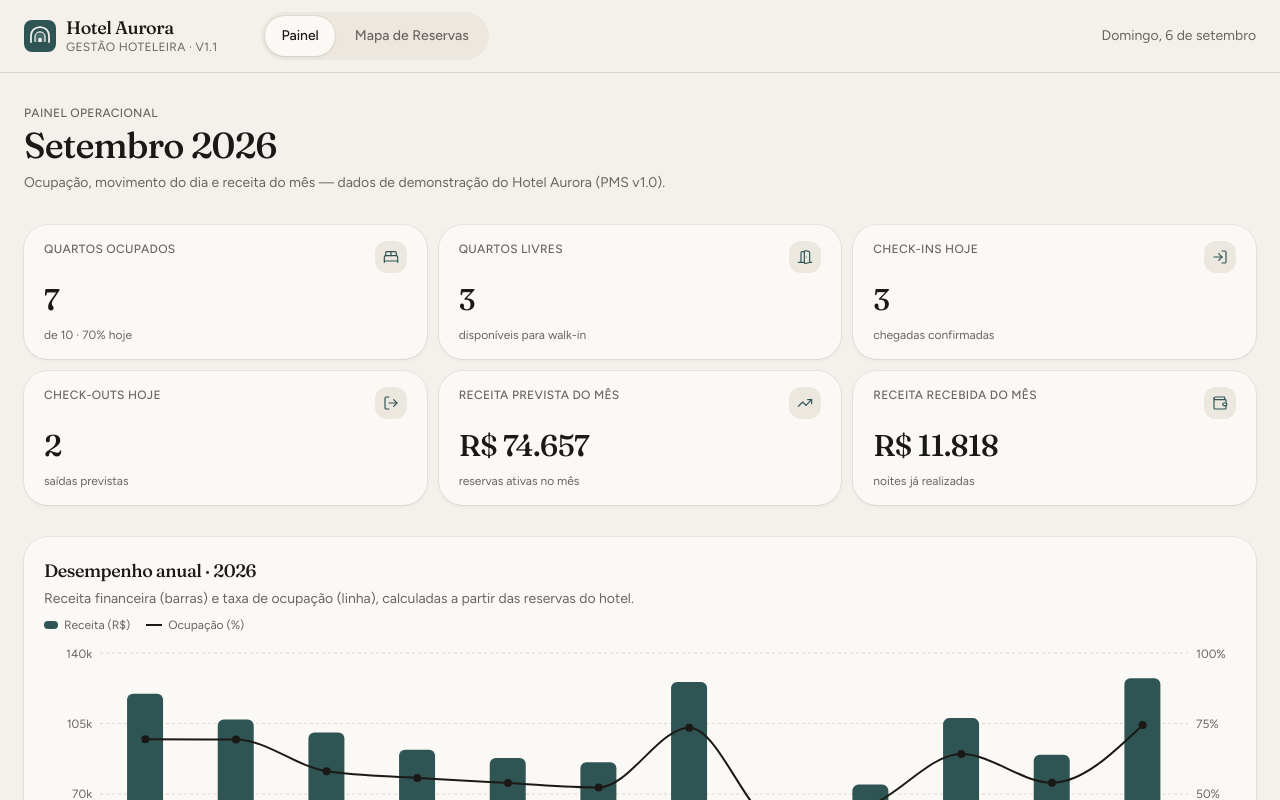
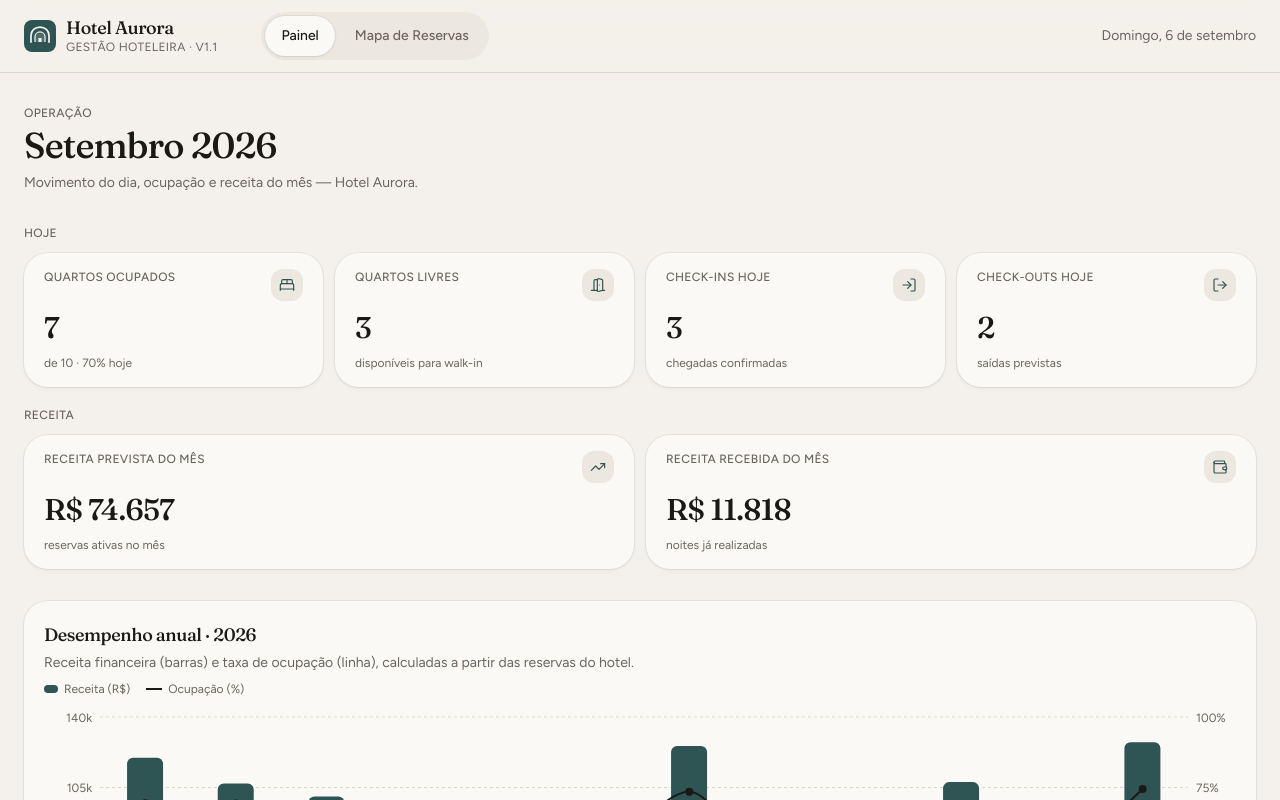
Before and after one commit to Rafaelmxz/pms-hotel, a React (Vite) app: page / in a window 1280 px wide. Shown: the top 800 px of the page. Built offline with nearby package versions, Linux system fonts and the light colour scheme.

Commit message:
v1.2.0: Painel alinhado ao Mapa — grupos Hoje e Receita (Fase 3)

```diff
--- a/src/features/dashboard/DashboardPage.tsx
+++ b/src/features/dashboard/DashboardPage.tsx
@@ -6,19 +6,19 @@ import { KpiCards } from "./KpiCards";
 
 export function DashboardPage() {
   const monthLabel = format(TODAY, "MMMM yyyy", { locale: ptBR });
+  const title = monthLabel.charAt(0).toUpperCase() + monthLabel.slice(1);
 
   return (
     <div className="flex flex-col gap-6 sm:gap-8">
       <div>
         <p className="text-xs font-medium tracking-wide text-muted-foreground uppercase">
-          Painel operacional
+          Operação
         </p>
-        <h1 className="font-display mt-1 text-3xl font-medium tracking-tight capitalize sm:text-4xl">
-          {monthLabel}
+        <h1 className="font-display mt-1 text-3xl font-medium tracking-tight sm:text-4xl">
+          {title}
         </h1>
         <p className="mt-2 max-w-2xl text-sm text-muted-foreground">
-          Ocupação, movimento do dia e receita do mês — dados de demonstração do Hotel Aurora
-          (PMS v1.0).
+          Movimento do dia, ocupação e receita do mês — Hotel Aurora.
         </p>
       </div>
       <KpiCards />
--- a/src/features/dashboard/KpiCards.tsx
+++ b/src/features/dashboard/KpiCards.tsx
@@ -9,7 +9,7 @@ import {
 import { Card, CardContent } from "@/components/ui/card";
 import { dashboardStats, formatCurrency } from "@/mocks/hotelData";
 
-const CARDS = [
+const MOVEMENT = [
   {
     key: "occupied",
     label: "Quartos ocupados",
@@ -38,6 +38,9 @@ const CARDS = [
     hint: "saídas previstas",
     icon: LogOut,
   },
+] as const;
+
+const REVENUE = [
   {
     key: "forecast",
     label: "Receita prevista do mês",
@@ -54,30 +57,60 @@ const CARDS = [
   },
 ] as const;
 
-export function KpiCards() {
+function StatCard({
+  label,
+  value,
+  hint,
+  icon: Icon,
+}: {
+  label: string;
+  value: string;
+  hint: string;
+  icon: typeof BedDouble;
+}) {
   return (
-    <section aria-label="Indicadores do dia" className="grid grid-cols-2 gap-3 lg:grid-cols-3">
-      {CARDS.map((card) => {
-        const Icon = card.icon;
-        return (
-          <Card key={card.key} className="gap-3 py-4">
+    <Card className="gap-3 py-4">
       <CardContent className="flex flex-col gap-3">
         <div className="flex items-start justify-between gap-2">
           <p className="text-xs font-medium tracking-wide text-muted-foreground uppercase">
-                  {card.label}
+            {label}
           </p>
-                <span className="flex size-8 items-center justify-center rounded-md bg-secondary text-primary">
+          <span className="flex size-8 shrink-0 items-center justify-center rounded-md bg-secondary text-primary">
             <Icon className="size-4" strokeWidth={1.75} />
           </span>
         </div>
         <p className="font-display text-2xl leading-none font-medium tracking-tight tabular-nums sm:text-3xl">
-                {card.value}
+          {value}
         </p>
-              <p className="text-xs text-muted-foreground">{card.hint}</p>
+        <p className="text-xs text-muted-foreground">{hint}</p>
       </CardContent>
     </Card>
   );
-      })}
+}
+
+export function KpiCards() {
+  return (
+    <div className="flex flex-col gap-5">
+      <section aria-label="Movimento do dia">
+        <p className="mb-3 text-xs font-medium tracking-wide text-muted-foreground uppercase">
+          Hoje
+        </p>
+        <div className="grid grid-cols-2 gap-3 lg:grid-cols-4">
+          {MOVEMENT.map((card) => (
+            <StatCard key={card.key} {...card} />
+          ))}
+        </div>
       </section>
+      <section aria-label="Receita do mês">
+        <p className="mb-3 text-xs font-medium tracking-wide text-muted-foreground uppercase">
+          Receita
+        </p>
+        <div className="grid grid-cols-1 gap-3 sm:grid-cols-2">
+          {REVENUE.map((card) => (
+            <StatCard key={card.key} {...card} />
+          ))}
+        </div>
+      </section>
+    </div>
   );
 }
```
Also changed, not shown: 1 other file (tests, documents, lock files or other folders). Lines whose indentation alone changed are shown as unchanged.
